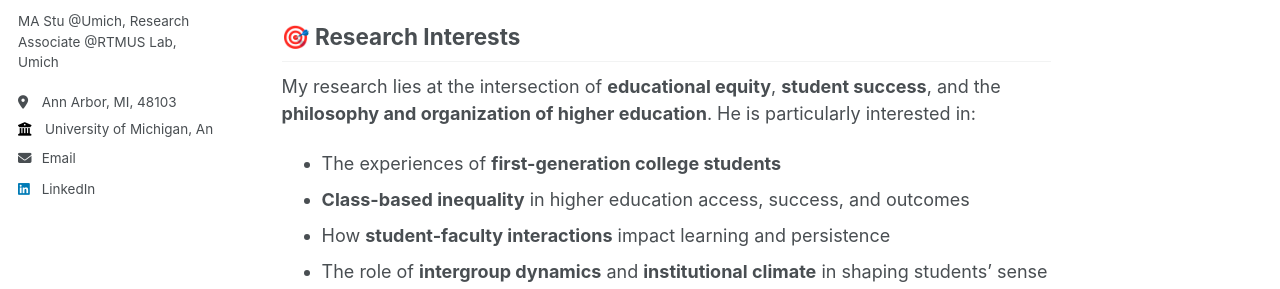
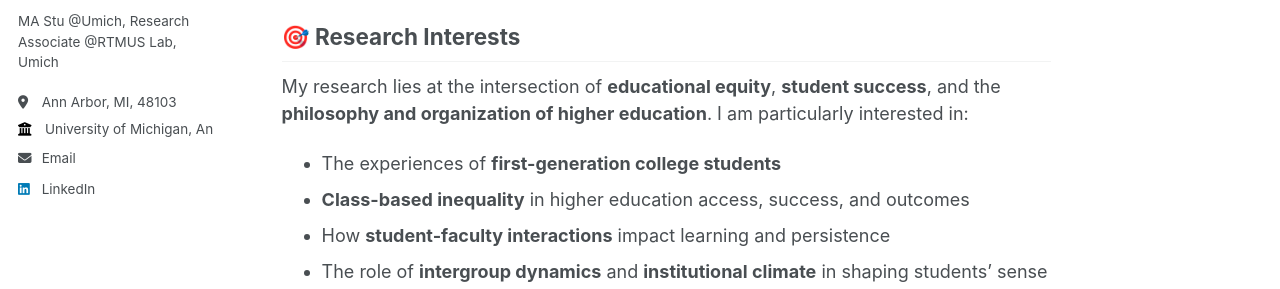
Before and after one commit to Yangzhen-Yeh/Yangzhen-Yeh.github.io, a Jekyll site: the page built from _pages/about.md, in a window 1280 px wide and 900 px high. Shown: the part 363-652 px from the top of the window. Built offline with Jekyll 4.4.1, drawn with Linux system fonts in a browser that asks for light colours.

```diff
--- a/_pages/about.md
+++ b/_pages/about.md
@@ -16,7 +16,7 @@ I graduated from [**Soochow University**](http://eng.suda.edu.cn/) in June 2024
 
 ## 🎯 Research Interests
 
-My research lies at the intersection of **educational equity**, **student success**, and the **philosophy and organization of higher education**. He is particularly interested in:
+My research lies at the intersection of **educational equity**, **student success**, and the **philosophy and organization of higher education**. I am particularly interested in:
 
 - The experiences of **first-generation college students**
 - **Class-based inequality** in higher education access, success, and outcomes
```
